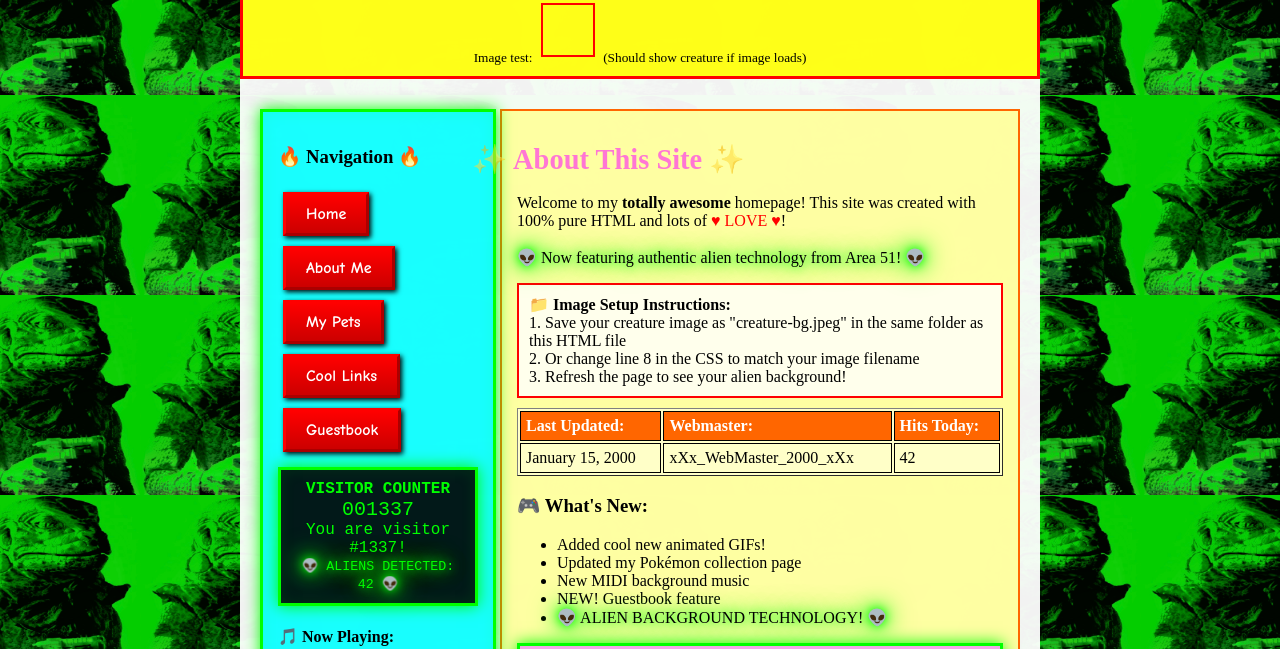
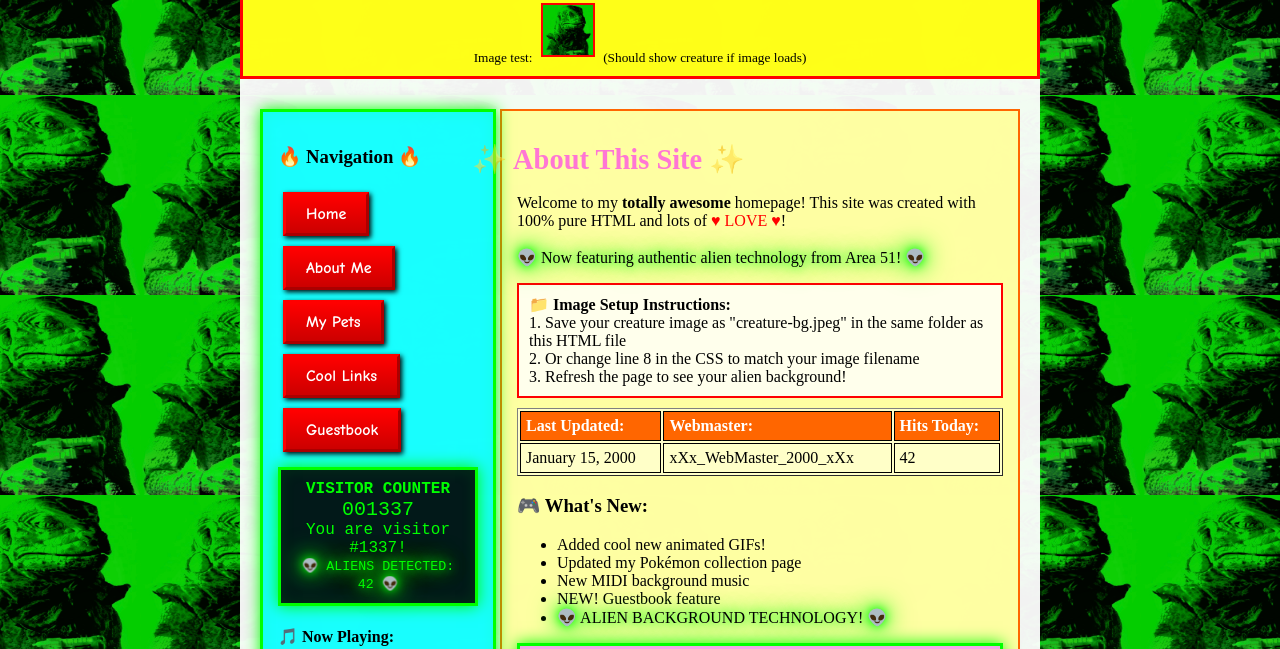
Before and after one commit to CarmenPadi/Final-Project-ops, a website: page index.html in a window 1280 px wide. Shown: the part 305-954 px from the top of the page. Drawn offline with Linux system fonts and the light colour scheme; files whose address does not match are found by name.

Commit message:
Update index.html

```diff
--- a/index.html
+++ b/index.html
@@ -10,7 +10,7 @@
             <img src="Images/Welcometomysite.png" alt="My Website Logo" style="width:200px;">
             </header>
             font-family: 'Comic Sans MS', cursive, sans-serif;
-            background-image: url('Images/creature-bg.jpeg');
+            background-image: url('Nowhere 2.jpeg');
             background-repeat: repeat;
             background-size: 200px 200px;
             background-attachment: fixed;
```
